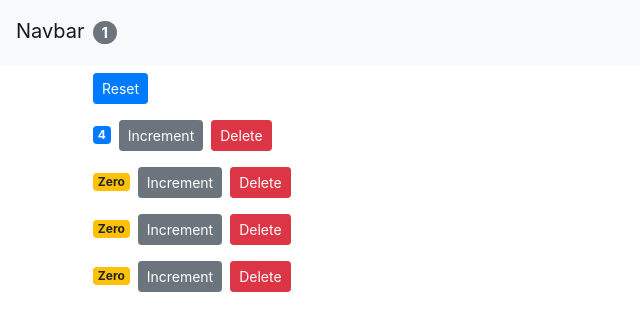
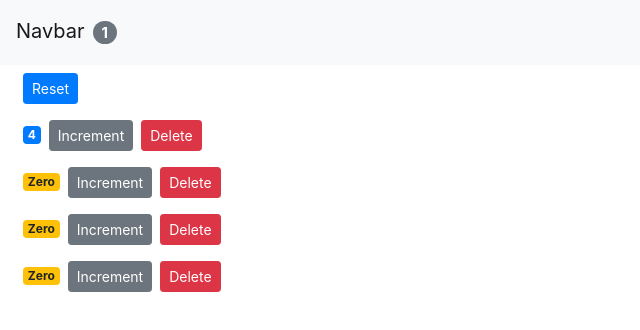
Before and after one commit to edgarbrignoni/react-shopping-cart-pattern, a React (Create React App) app: page / in a window 1280 px wide. Shown: the top 330 px of the page, without its empty margins (0-640 px from the left). Built offline with nearby package versions, Linux system fonts and the light colour scheme.

Commit message:
Make container fluid

```diff
--- a/src/App.js
+++ b/src/App.js
@@ -53,7 +53,7 @@ class App extends Component {
         <NavBar
           totalCounters={this.state.counters.filter(c => c.value > 0).length}
         />
-        <main className="container">
+        <main className="container-fluid">
           <Counters
             counters={this.state.counters}
             onReset={this.handleReset}
```
